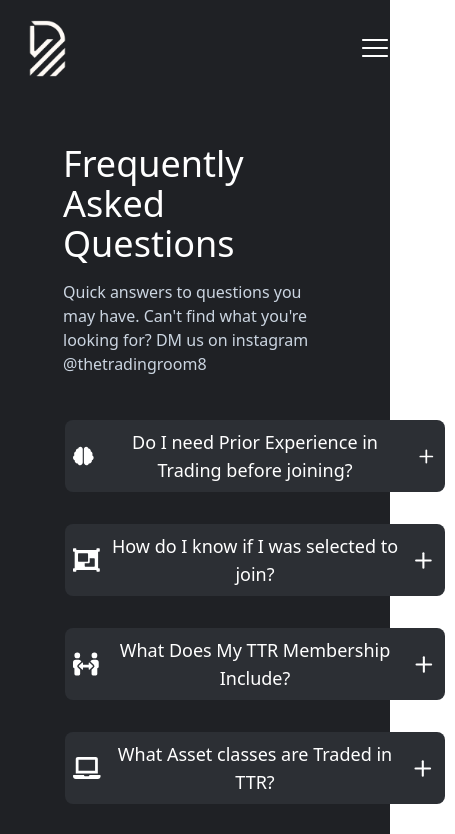
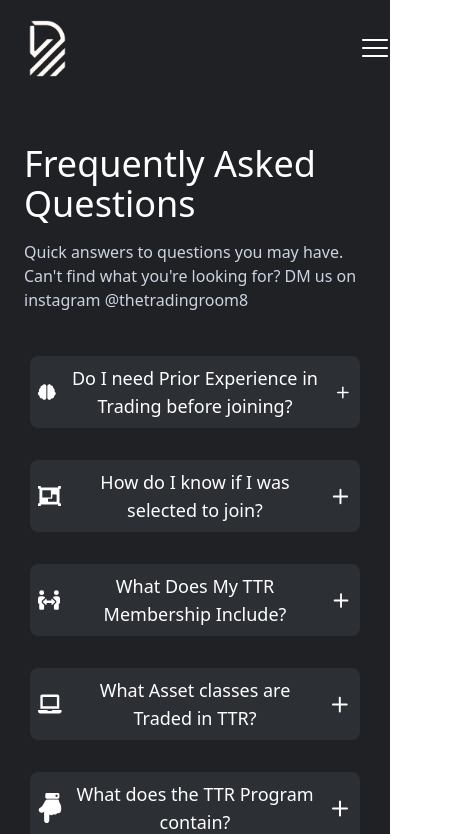
Before and after one commit to fsmutimeer/education-trading, a Next.js app: page /faq in a window 390 px wide. Shown: the top 834 px of the page, 455 px wide, since content can reach past the window. Built offline with nearby package versions, Linux system fonts and the light colour scheme.

Commit message:
faqs page set

```diff
--- a/app/faq/page.tsx
+++ b/app/faq/page.tsx
@@ -48,7 +48,7 @@ const faqs = () => {
   ]);
   return (
     <div className="flex-col bg-[#1F2125] h-auto w-screen flex-wrap">
-      <div className=" container mx-auto w-[80%]  flex-col  ">
+      <div className=" container mx-auto w-full md:w-[80%]  flex-col  ">
         <div className="flex flex-wrap pt-[6rem] mx-auto justify-start items-start p-4 md:p-[5rem] pb-8">
           <h2 className="text-white text-4xl md:text-5xl pt-12 p-2">
             Frequently Asked Questions
--- a/components/FaqAccordion.tsx
+++ b/components/FaqAccordion.tsx
@@ -10,14 +10,14 @@ const FaqAccordion = (props: any) => {
   };
   return (
     <div
-      className={`flex flex-col mx-auto mb-5 w-[400px] group ${
+      className={`flex flex-col mx-auto mb-5 w-[350px] md:w-[400px] group ${
         item.active === 1 ? 'is-active' : ''
       }`}
     >
       <div>
         <button
           onClick={handleToggle}
-          className="flex justify-between items-center p-[10px] pt-0 pb-0 w-[400px] "
+          className="flex justify-between items-center p-[10px] pt-0 pb-0 w-[350px] md:w-[400px] "
         >
           <div className="flex justify-between items-center gap-2 bg-[#2C2F34] p-2 rounded-lg ">
             {item.icon}
```
